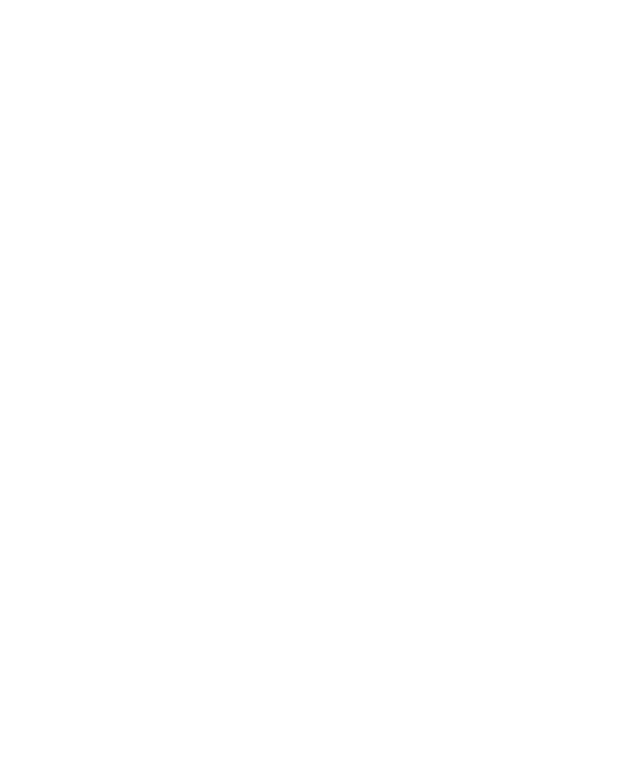
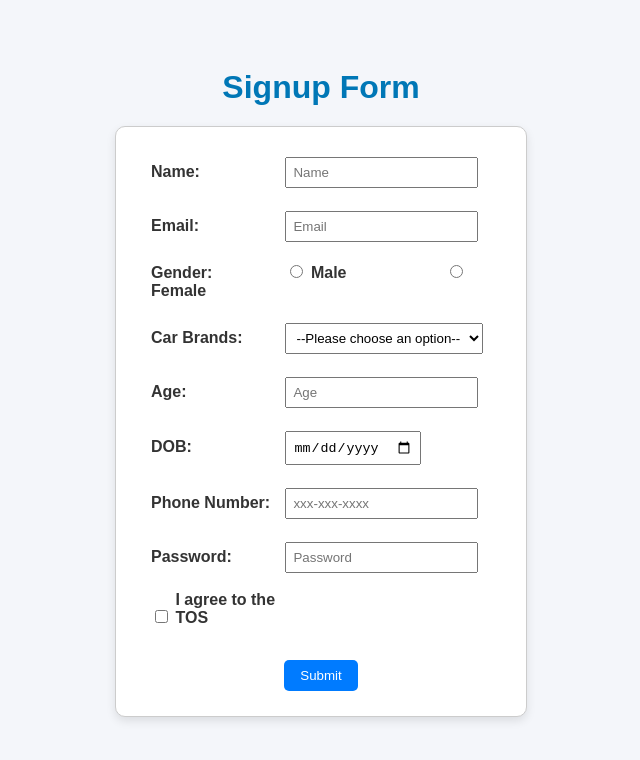
Before and after one commit to acciojob/signup-form-car-surajmishra45, a website: page main.html in a window 1280 px wide. Shown: the whole page, without its empty margins (319-959 px from the left). Drawn offline with Linux system fonts and the light colour scheme.

Commit message:
created a submission

```diff
--- a/main.html
+++ b/main.html
@@ -1,16 +1,126 @@
 <!DOCTYPE html>
+<html lang="en">
+<head>
+    <meta charset="UTF-8">
+    <meta name="viewport" content="width=device-width, initial-scale=1.0">
+    <title>Signup Form</title>
+    <link rel="stylesheet" href="styles.css">
+</head>
+<body>
 
-<html>
+    <h1>Signup Form</h1>
 
-<head>
-	<link rel="stylesheet" href="styles.css">
-</head>
+    <form method="post">
 
-<body>
-	<!-- the entire body must be written by student -->
-    <script type="text/javascript" src="./script.js">
-</script>
+        <!-- Name -->
+        <label for="name">Name:</label>
+        <input
+            type="text"
+            id="name"
+            name="name"
+            placeholder="Name"
+            required
+        >
+        <br><br>
+
+        <!-- Email -->
+        <label for="email">Email:</label>
+        <input
+            type="email"
+            id="email"
+            name="email"
+            placeholder="Email"
+            required
+        >
+        <br><br>
+
+        <!-- Gender -->
+        <label>Gender:</label>
+        <input
+            type="radio"
+            id="gender_m"
+            name="gender"
+            value="Male"
+            required
+        >
+        <label for="gender_m">Male</label>
+
+        <input
+            type="radio"
+            id="gender_f"
+            name="gender"
+            value="Female"
+            required
+        >
+        <label for="gender_f">Female</label>
+        <br><br>
+
+        <!-- Car Brands -->
+        <label for="cars">Car Brands:</label>
+        <select id="cars" name="cars" required>
+            <option value="">--Please choose an option--</option>
+            <option value="Tesla">Tesla</option>
+            <option value="BMW">BMW</option>
+            <option value="Audi">Audi</option>
+            <option value="Toyota">Toyota</option>
+        </select>
+        <br><br>
+
+        <!-- Age -->
+        <label for="age">Age:</label>
+        <input
+            type="number"
+            id="age"
+            name="age"
+            placeholder="Age"
+            required
+        >
+        <br><br>
+
+        <!-- DOB -->
+        <label for="dob">DOB:</label>
+        <input
+            type="date"
+            id="dob"
+            name="dob"
+            required
+        >
+        <br><br>
+
+        <!-- Phone -->
+        <label for="tel">Phone Number:</label>
+        <input
+            type="tel"
+            id="tel"
+            name="tel"
+            placeholder="xxx-xxx-xxxx"
+        >
+        <br><br>
+
+        <!-- Password -->
+        <label for="password">Password:</label>
+        <input
+            type="password"
+            id="password"
+            name="password"
+            placeholder="Password"
+            required
+        >
+        <br><br>
+
+        <!-- Terms of Service -->
+        <input
+            type="checkbox"
+            id="tos"
+            name="tos"
+            required
+        >
+        <label for="tos">I agree to the TOS</label>
+        <br><br>
+
+        <!-- Submit -->
+        <button type="submit">Submit</button>
+    </form>
 
 </body>
-
 </html>
--- a/styles.css
+++ b/styles.css
@@ -1,2 +1,52 @@
 
 /* Your CSS Code here. */
+
+body {
+  font-family: Arial, sans-serif;
+  background-color: #f4f6fa;
+  color: #333;
+  display: flex;
+  flex-direction: column;
+  align-items: center;
+  padding: 40px;
+}
+
+h1 {
+  color: #0077b6;
+  margin-bottom: 20px;
+}
+
+form {
+  background-color: #fff;
+  border: 1px solid #ccc;
+  padding: 25px 35px;
+  border-radius: 10px;
+  width: 340px;
+  box-shadow: 0 4px 10px rgba(0,0,0,0.1);
+}
+
+label {
+  font-weight: bold;
+  display: inline-block;
+  width: 130px;
+}
+
+input, select {
+  padding: 6px;
+  margin-top: 5px;
+}
+
+button {
+  background-color: #007bff;
+  color: white;
+  border: none;
+  padding: 8px 16px;
+  border-radius: 5px;
+  cursor: pointer;
+  display: block;
+  margin: 15px auto 0;
+}
+
+button:hover {
+  background-color: #0056b3;
+}
```
